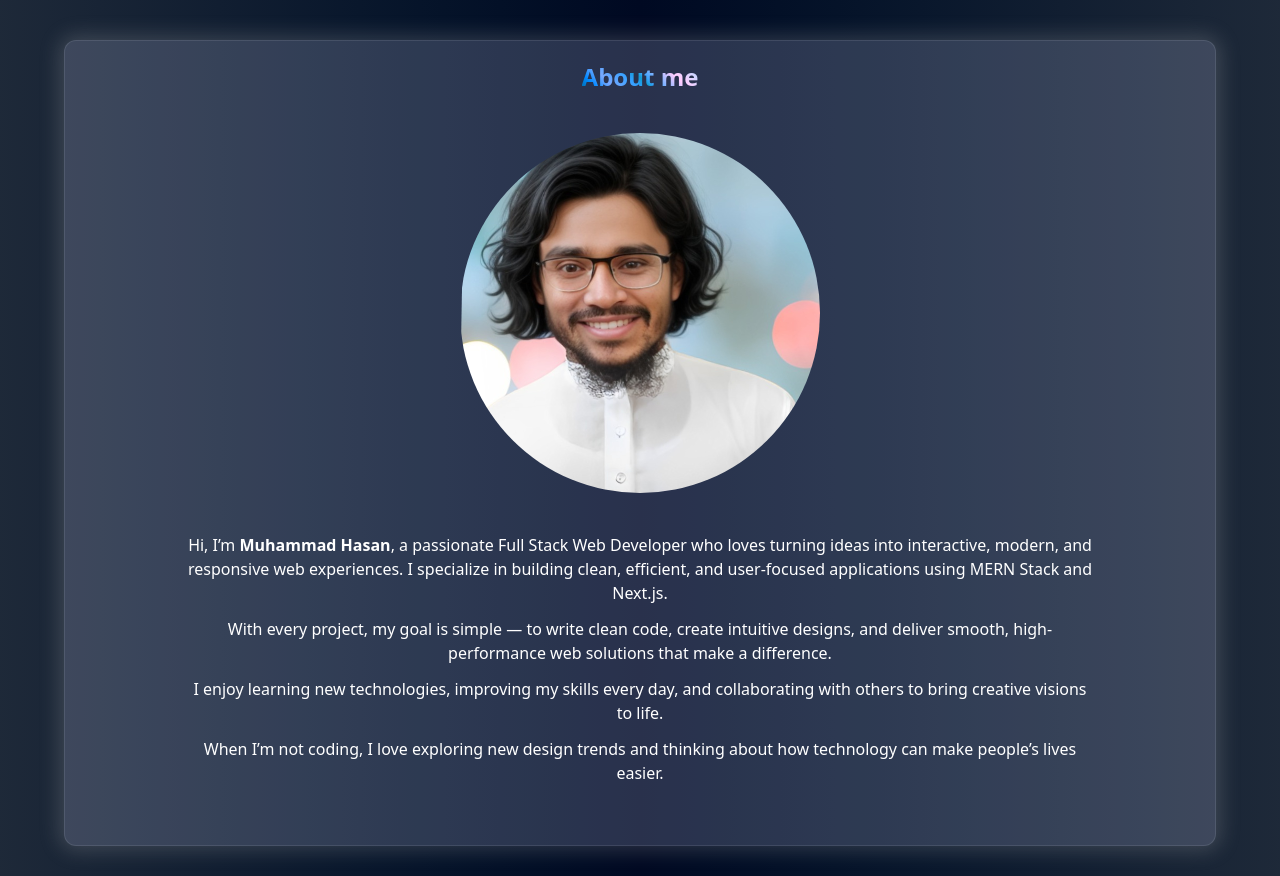
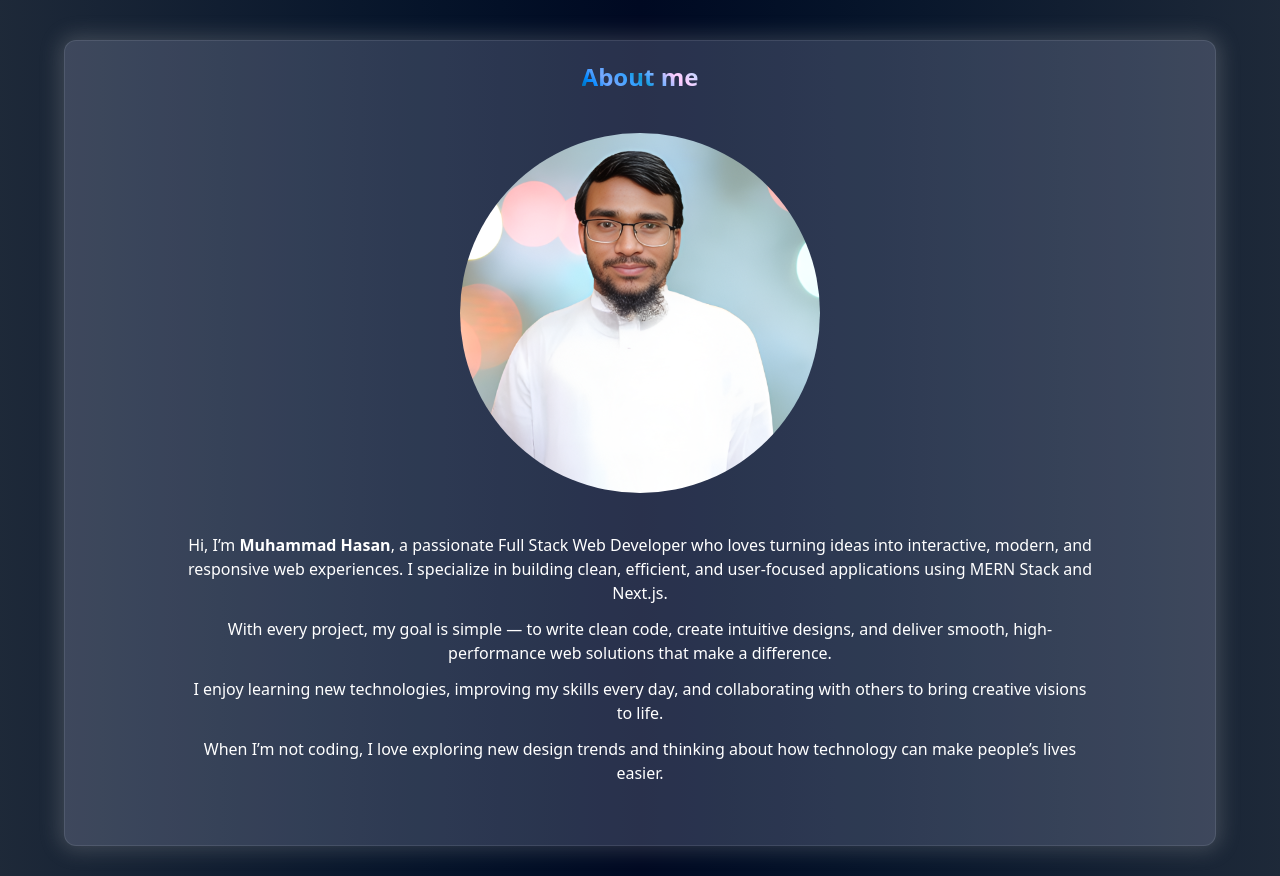
Before and after one commit to MahmudHasan77/personal-website, a Next.js app: page / in a window 1280 px wide. Shown: the part 620-1496 px from the top of the page. Built offline with nearby package versions, Linux system fonts and the light colour scheme.

Commit message:
updated code

```diff
--- a/app/page.tsx
+++ b/app/page.tsx
@@ -900,7 +900,7 @@ const Home = () => {
           } w-52 h-52 my-7 md:w-90 md:h-90  rounded-full overflow-hidden `}
         >
           <Image
-            src={"/author.jpg"}
+            src={"/author.png"}
             height={0}
             width={200}
             style={{ height: "auto", width: "100%" }}
```
Also changed, not shown: public/author.jpg (deleted), public/author.png (added).
